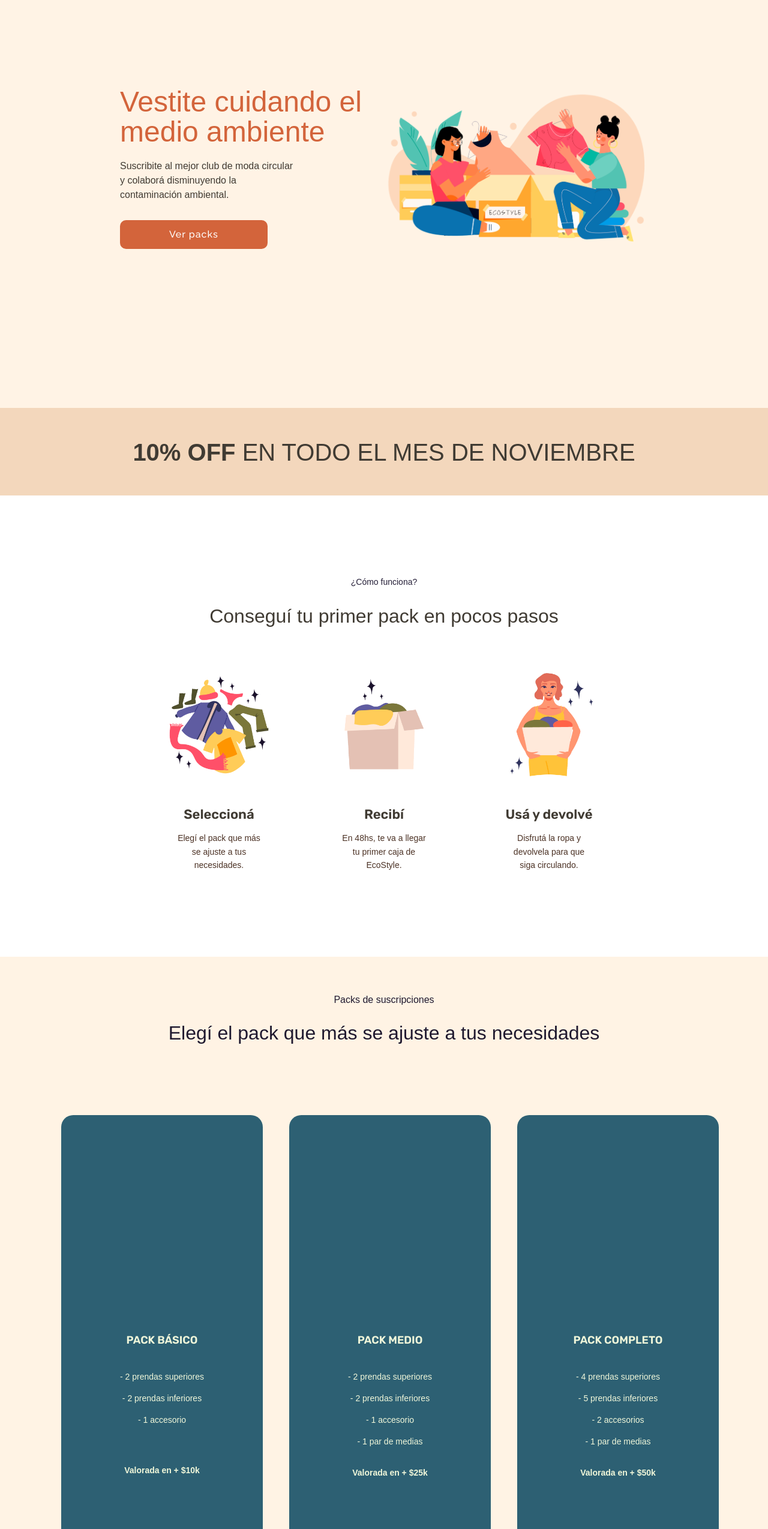
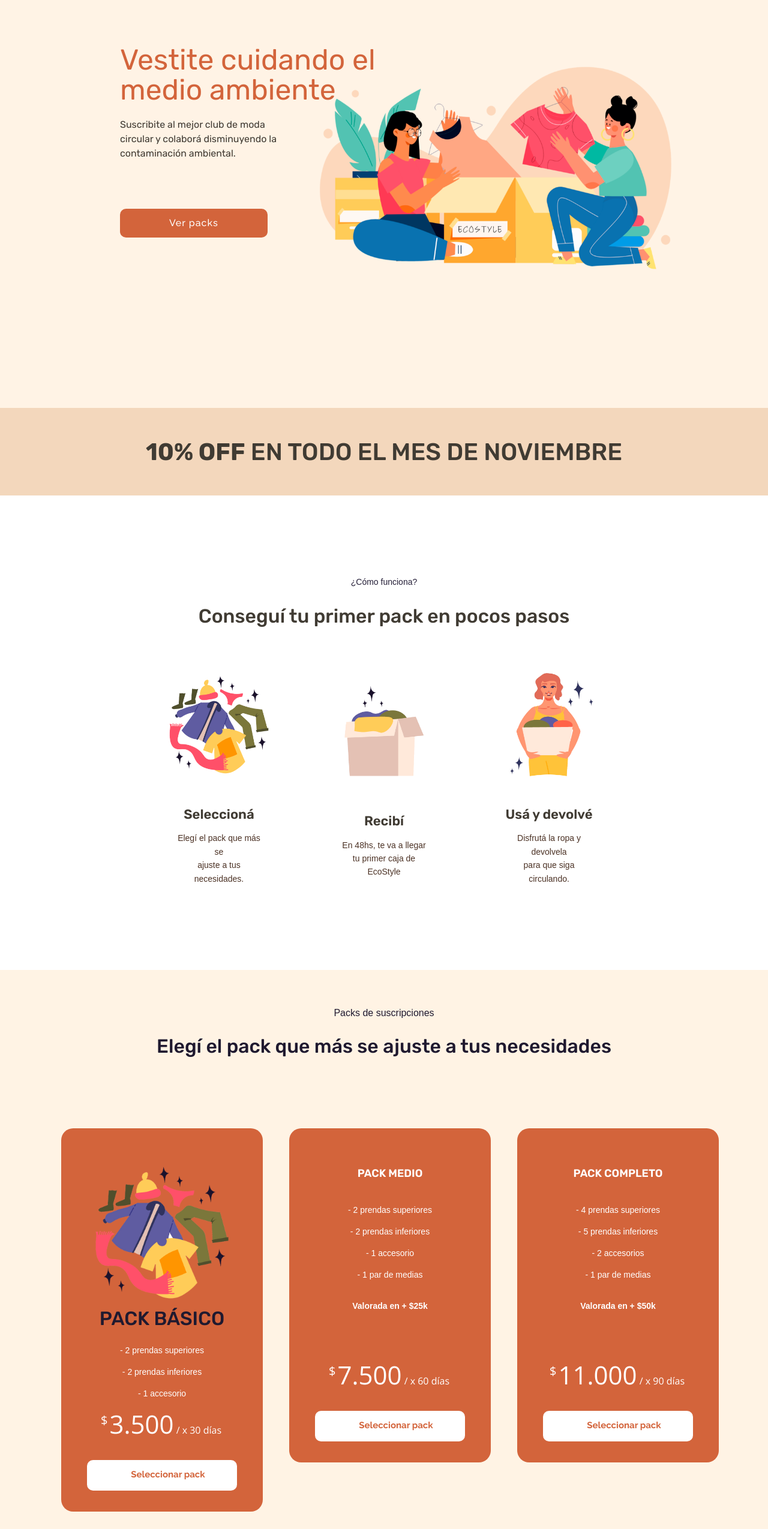
Before and after one commit to javidondo/Javier-Dondo-Tp3-Belluccia, a plain HTML site: page index.html in a window 1280 px wide. Shown: the part 120-2669 px from the top of the page at 60% size. Drawn offline with nearby package versions, Linux system fonts and the light colour scheme.

Commit message:
commit 5

```diff
--- a/assets/css/style.css
+++ b/assets/css/style.css
@@ -10,7 +10,7 @@
 # General
 --------------------------------------------------------------*/
 body {
-  font-family: "Montserrat", sans-serif;
+  font-family: 'Rubik', sans-serif;
   color: #F0F7DA;
 }
 
@@ -432,17 +432,17 @@
 .rowhero {
   display: flex;
   text-align: left;
-  align-items: center;
+  align-items: right;
 }
 
 .subtitulo-hero {
   padding-top: 20px;
+  padding-bottom: 50px;
 }
 .img-hero {
-  max-width: 100%;
+  max-width: 120%;
   height: auto;
   display: flex;
-  justify-content: center;
 
 }
 
@@ -1257,12 +1257,12 @@
 --------------------------------------------------------------*/
 .pricing .box {
   padding: 20px;
-  background: #2D6073;
+  background: #D3643B;
   text-align: center;
   border-radius: 20px;
   position: relative;
   overflow: hidden;
-  padding-top: 350px;
+  padding-top: 50px;
   margin-left: 20px;
 }
 
@@ -1307,7 +1307,7 @@
 }
 
 .pricing .box ul i {
-  color: #FFC493;
+  color: #ffffff;
   font-size: 18px;
   padding-right: 4px;
 }
@@ -1324,9 +1324,9 @@
 
 .pricing .box .btn-buy {
   display: inline-block;
-  padding: 10px 70px 12px 70px;
+  padding: 10px 50px 12px 70px;
   border-radius: 10px;
-  color: #2d6073;
+  color: #D3643B;
   transition: none;
   font-size: 15px;
   font-weight: 400;
@@ -1338,9 +1338,9 @@
 }
 
 .pricing .box .btn-buy:hover {
-  color: #F0F7DA;
-  background-color: #2d6073;
-  border-color: #F0F7DA;
+  color: #ffffff;
+  background-color: transparent;
+  border-color: #ffffff;
 }
 
 .pricing .featured {
@@ -1348,12 +1348,12 @@
 }
 
 .pricing h3 {
-color: #F0F7DA;
+color: #ffffff;
 
 }
 
 .pricing h1 {
-  color: #fff6db;
+  color: #ffffff;
   }
 
 .pricing a {
@@ -1365,7 +1365,7 @@
   }
 
 .pricing h4 {
-  color: #fff6db;
+  color: #ffffff;
   }
 
   .pricing p {
@@ -1373,7 +1373,7 @@
     }
 
   .pricing li {
-    color: #F0F7DA;
+    color: #ffffff;
     }
 
     .pricing ul {
--- a/index.html
+++ b/index.html
@@ -106,7 +106,7 @@
             <!-- <a href="#about" class="btn-get-started scrollto">Get Started</a>-->
           </div>
 
-          <div class="col-xl-7 d-flex justify-content-end">
+          <div class="col-xl-8 d-flex justify-content-end">
             <img src="assets/img/hero-image.png" class="img-hero" alt="#">
           </div>
         </div>
@@ -148,7 +148,8 @@
             </div>
             <div class="member-porque">
               <h4>Seleccioná</h4>
-              <p>Elegí el pack que más se ajuste a tus necesidades.</p>
+              <p>Elegí el pack que más se
+                <br>ajuste a tus necesidades.</p>
             </div>
           </div>
         </div>
@@ -160,7 +161,8 @@
             </div>
             <div class="member-porque">
               <h4>Recibí</h4>
-              <p>En 48hs, te va a llegar tu primer caja de EcoStyle.</p>
+              <p>En 48hs, te va a llegar
+                <br>tu primer caja de EcoStyle</p>
             </div>
           </div>
         </div>
@@ -172,7 +174,8 @@
             </div>
             <div class="member-porque">
               <h4>Usá y devolvé</h4>
-              <p>Disfrutá la ropa y devolvela para que siga circulando.</p>
+              <p>Disfrutá la ropa y devolvela
+                <br>para que siga circulando.</p>
             </div>
           </div>
         </div>
@@ -537,21 +540,18 @@
 
           <div class="col-lg-4 col-md-6">
             <div class="box" data-aos="fade-up" data-aos-delay="100">
-              <h3>PACK BÁSICO</h3>
+
+              <img src="assets/img/Section-1.png" class="img-fluid" alt="#">
+
+
+              <h2>PACK BÁSICO</h2>
 
               <ul>
                 <li> </li>
                 <li>- 2 prendas superiores</li>
                 <li>- 2 prendas inferiores</li>
                 <li>- 1 accesorio</li>
-                <li> </li>
-                <li> </li>
-                <li> </li>
-                <li> <b>Valorada en + $10k</b></li>
-                <li> </li>
-                <li> </li>
-                <li> </li>
-                <li> </li>
+
 
                 <h4><sup>$</sup>3.500<span> / x 30 días</span></h4>
 
```
